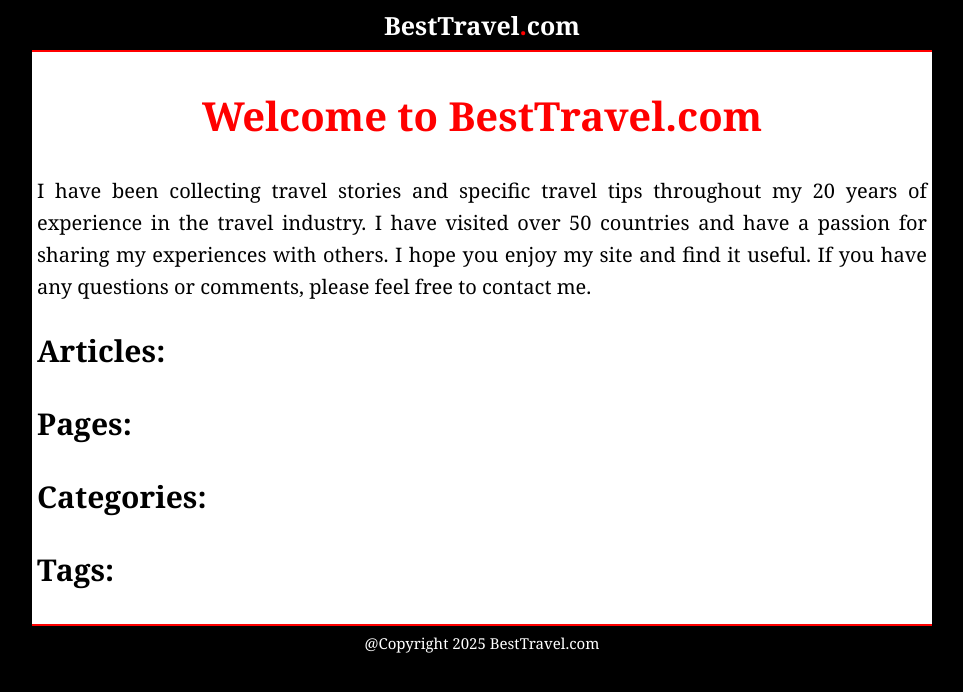
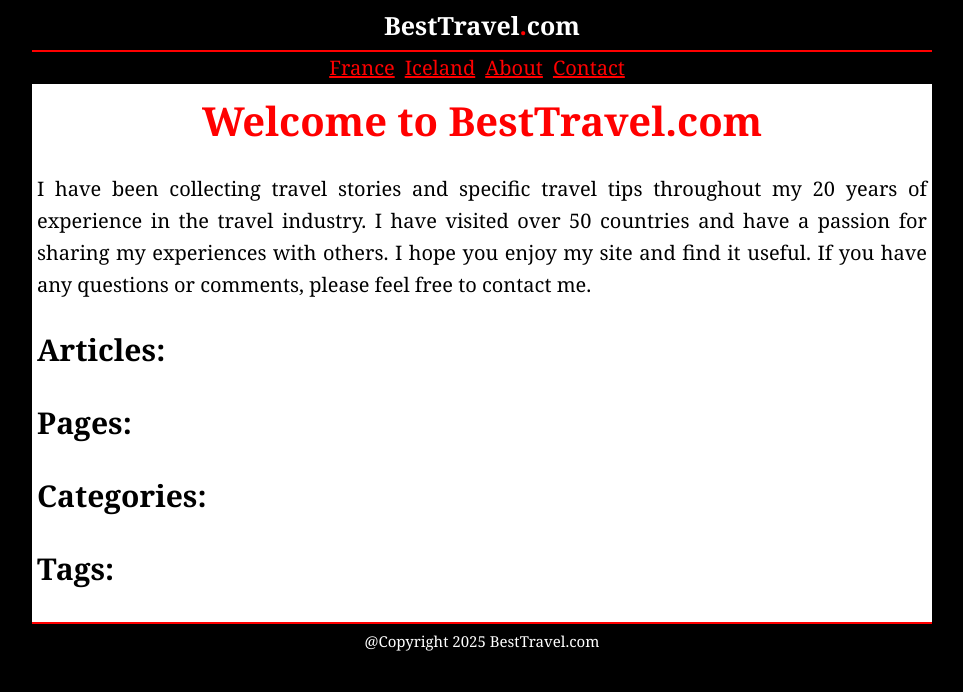
Before and after one commit to thevladiator/SimpleCMS, a PHP site: page /generator/templates/home.php in a window 1280 px wide. Shown: the top 692 px of the page, without its empty margins (158-1121 px from the left). Run offline with PHP 8.4, Linux system fonts and the light colour scheme; the template is opened without the code that fills it, so the values that code supplies are empty.

Commit message:
added menu and fixed styles

```diff
--- a/staticblog/generator/ContentList.php
+++ b/staticblog/generator/ContentList.php
@@ -121,5 +121,9 @@
 
       return $listHtml;
     }
+
+    public function getMenu() {
+      return $this->toCategoryListHTML() . $this->toPageListHTML();
+    }
   }
 ?>
--- a/staticblog/generator/components/header.html
+++ b/staticblog/generator/components/header.html
@@ -1,3 +1,3 @@
 <div id="header">
-  <a href="../index.html"><span id="site-title">BestTravel<span class="emphasize">.</span>com</span></a>
+  <a href="../index.html"><span id="site-title">BestTravel<span style="color: var(--accent-color)">.</span>com</span></a>
 </div>
--- /dev/null
+++ b/staticblog/generator/components/menu.html
@@ -0,0 +1,4 @@
+<div id="menu">
+  <ul id="menu-list">
+    <li class="category-list-item"><a href="/static-travel/category/france.html">France</a></li><li class="category-list-item"><a href="/static-travel/category/iceland.html">Iceland</a></li><li class="page-list-item"><a href="/static-travel/pages/about.html">About</a></li><li class="page-list-item"><a href="/static-travel/pages/contact.html">Contact</a></li>  </ul>
+</div>
--- a/staticblog/generator/styles/site.css
+++ b/staticblog/generator/styles/site.css
@@ -2,8 +2,9 @@
 :root {
   --background-color: white;
   --text-color: black;
-  --secondary-color: whitesmoke;
+  --secondary-color: beige;
   --accent-color: red;
+  --emphasize-color: green;
 }
 
 body {
@@ -69,26 +70,29 @@ blockquote {
 #article-title {
   text-align: center;
   color: var(--accent-color);
+  margin:0;
 }
 
 .article-metadata {
   padding: 5px;
   font-style: italic;
-  background-color: var(--text-color);
-  color: var(--background-color);
+  background-color: var(--secondary-color);
+  color: var(--text-color);
   text-align: center;
 }
 
 .highlight {
   display: block;
+  font-style:italic;
   background-color: var(--secondary-color);
-  padding: 5px;
-  margin: 5px;
+  padding: 10px;
+  margin: 10px;
 }
 
 .emphasize {
   font-weight: bold;
-  color: var(--accent-color);
+  font-style: italic;
+  color: var(--emphasize-color);
 }
 
 .image {
@@ -106,3 +110,23 @@ blockquote {
   margin: 0 auto;
   padding: 5px;
 }
+
+#menu {
+  display:flex;
+  background-color: var(--text-color);
+  color: var(--background-color);
+  justify-content:center;
+}
+
+#menu-list {
+  list-style-type: none;
+  display:flex;
+  flex-direction: row;
+  padding: 0;
+  margin: 0;
+}
+
+#menu-list li {
+  padding-right: 5px;
+  margin-right: 5px;
+}
--- a/staticblog/generator/templates/article.php
+++ b/staticblog/generator/templates/article.php
@@ -9,7 +9,10 @@
     <title><?php echo $article->title; ?></title>
   </head>
   <body>
-    <?php include (dirname(__DIR__) . "/components/header.html"); ?>
+    <?php
+      include (dirname(__DIR__) . '/components/header.html');
+      include (dirname(__DIR__) . '/components/menu.html');
+    ?>
     <div class="article-metadata">
       <?php echo $article->printArticleMetadata(); ?>
     </div>
--- a/staticblog/generator/templates/category.php
+++ b/staticblog/generator/templates/category.php
@@ -11,6 +11,7 @@
   <body>
     <?php
       include (dirname(__DIR__) . '/components/header.html');
+      include (dirname(__DIR__) . '/components/menu.html');
     ?>
     <div id="content">
       <h2><?php echo $category->title; ?> Articles:</h2>
--- a/staticblog/generator/templates/home.php
+++ b/staticblog/generator/templates/home.php
@@ -9,6 +9,7 @@
   <body>
     <?php
       include (dirname(__DIR__) . '/components/header.html');
+      include (dirname(__DIR__) . '/components/menu.html');
     ?>
     <div id="content">
       <?php include (dirname(dirname(__DIR__)) . "/content/pages/home.html"); ?>
--- /dev/null
+++ b/staticblog/generator/templates/menu.php
@@ -0,0 +1,5 @@
+<div id="menu">
+  <ul id="menu-list">
+    <?php echo $menuListHtml; ?>
+  </ul>
+</div>
--- a/staticblog/generator/templates/page.php
+++ b/staticblog/generator/templates/page.php
@@ -9,7 +9,10 @@
     <title><?php echo $page->title; ?></title>
   </head>
   <body>
-    <?php include (dirname(__DIR__) . "/components/header.html"); ?>
+    <?php
+      include (dirname(__DIR__) . '/components/header.html');
+      include (dirname(__DIR__) . '/components/menu.html');
+    ?>
     <div id="content">
       <?php require_once (dirname(dirname(__DIR__)) . "/content/pages/{$page->slug}.html"); ?>
     </div>
--- a/staticblog/generator/templates/tag.php
+++ b/staticblog/generator/templates/tag.php
@@ -11,6 +11,7 @@
   <body>
     <?php
       include (dirname(__DIR__) . '/components/header.html');
+      include (dirname(__DIR__) . '/components/menu.html');
     ?>
     <div id="content">
       <h2><?php echo $tag->title; ?> Articles:</h2>
```
Also changed, not shown: staticblog/content/articles/france-best-roadtrips.html (+6 -5 lines), staticblog/generator/SiteGenerator.php (+13 -0 lines).
